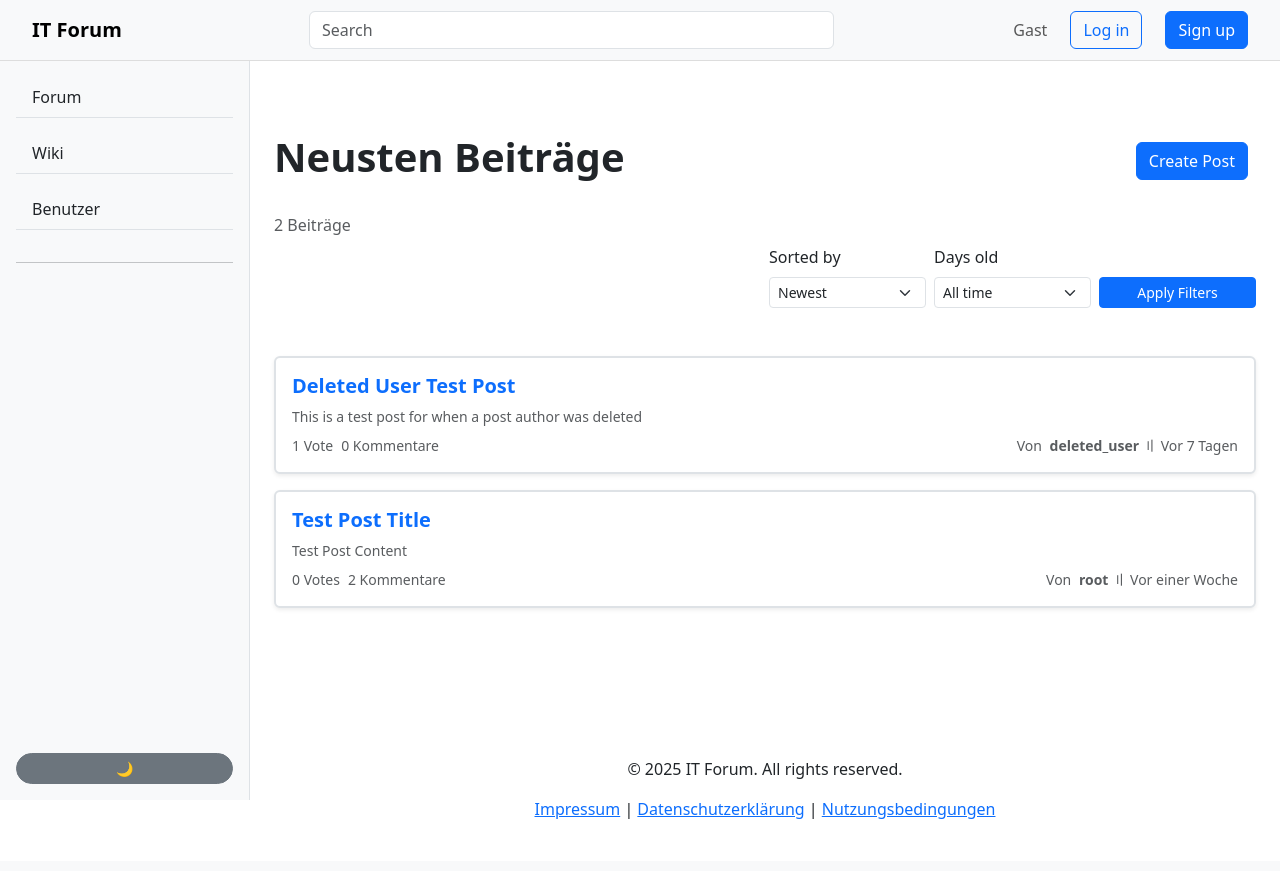
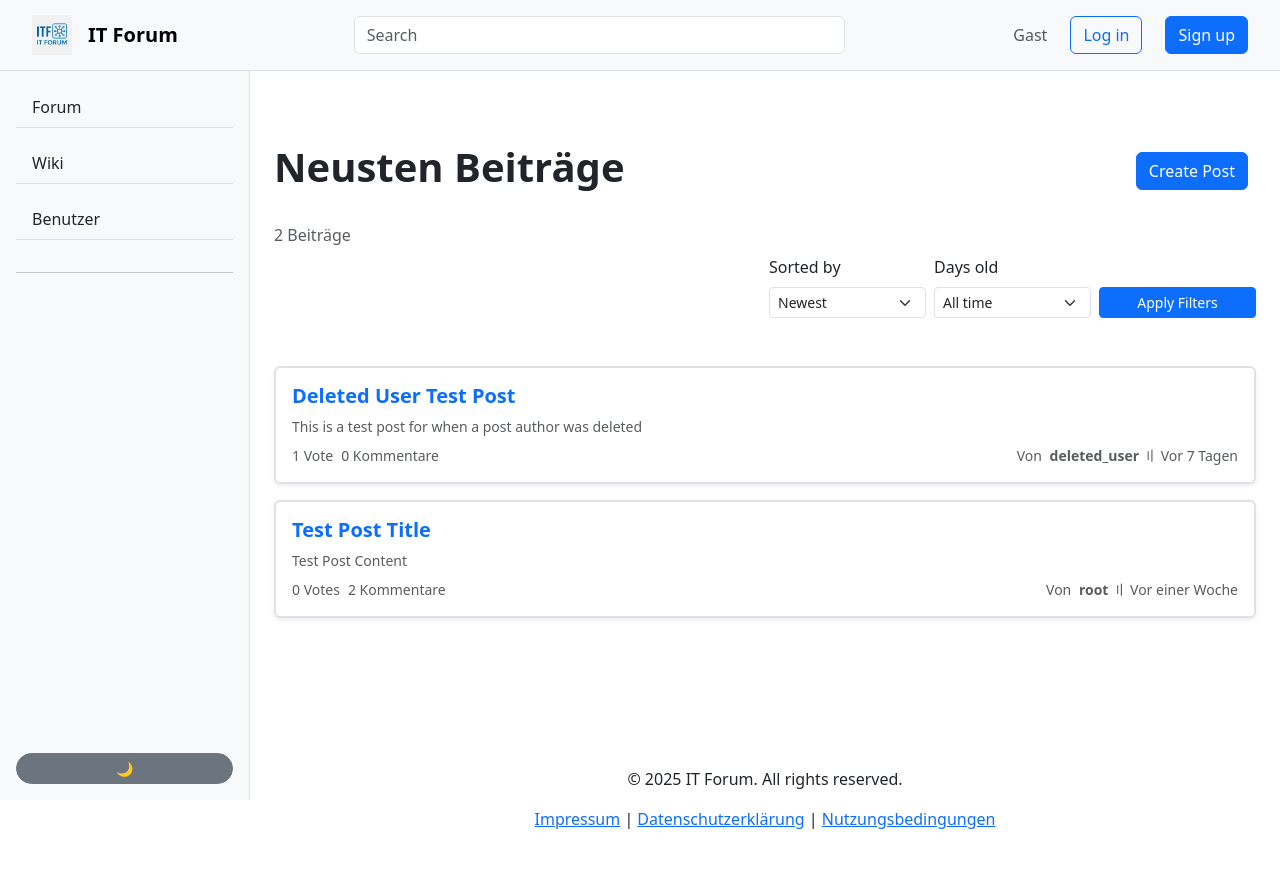
Before and after one commit to Bluegamerdog/it-azubi-wiki, a PHP site: page /index.php in a window 1280 px wide. Before the commit the page ends 819 px from the top, so only its background shows below. Run offline with PHP 8.4, Linux system fonts and the light colour scheme; data comes from the database, SQL or seed files in the repository.

Commit message:
Implemented logo

```diff
--- a/includes/header.php
+++ b/includes/header.php
@@ -16,7 +16,8 @@ verifyLoginState($pdo);
     <script src="https://cdn.jsdelivr.net/npm/bootstrap@5.3.0-alpha1/dist/js/bootstrap.min.js" defer></script>
     <script src="assets/js/darkmode.js" defer></script>
 
-    <link rel="icon" href="assets/favicon.ico" type="image/x-icon">
+    <!-- <link rel="icon" href="assets/favicon.ico" type="image/x-icon"> -->
+    <link rel="icon" href="assets/logo.png" type="image/png">
 
     <style>
         /* Custom sidebar styles */
@@ -129,6 +130,11 @@ verifyLoginState($pdo);
                 ☰
             </button>
 
+            <a class="navbar-brand" href="<?= htmlspecialchars($pageHref ?? "index.php") ?>">
+                <img src="assets/logo.png" alt="Website Logo" class="img-fluid" style="max-height: 40px;">
+            </a>
+
+
             <a class="navbar-brand" href="<?= htmlspecialchars($pageHref ?? "index.php") ?>"><?= htmlspecialchars($pageHeader ?? "IT Forum") ?></a>
 
             <!-- Collapsible search input -->
```
Also changed, not shown: assets/logo.png (added).
